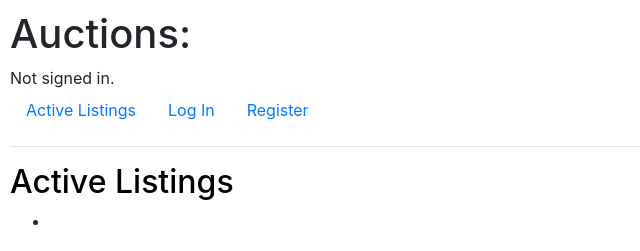
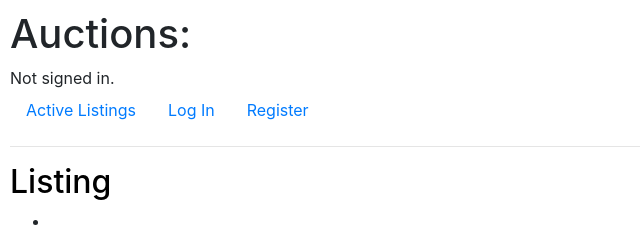
Before and after one commit to Marwanishere/commerce, a Django app: template auctions/templates/auctions/listing.html in a window 1280 px wide. Shown: the top 251 px of the page, without its empty margins (0-640 px from the left). Run offline with Django 3.2, Linux system fonts and the light colour scheme; the template is opened without the code that fills it, so the values that code supplies are empty; parts of the project's set-up code (start-up, migrations or seed data) failed here and were passed over; some libraries are stand-ins or nearby versions.

Commit message:
every listing has been turned into a new unique url extension, they have a proble loading up however

```diff
--- a/auctions/templates/auctions/listing.html
+++ b/auctions/templates/auctions/listing.html
@@ -1,7 +1,7 @@
 {% extends "auctions/layout.html" %}
 
 {% block body %}
-    <h2>Active Listings</h2>
+    <h2>Listing</h2>
 	<ul>
         <li><h2>{{ listing.title }}</h2>
         <img src="{{ listing.image.url }}" style="max-width: 300px; max-height: 300px;">
--- a/auctions/urls.py
+++ b/auctions/urls.py
@@ -10,5 +10,5 @@ urlpatterns = [
     path("new_listing", views.new_listing_view, name="new_listing"),
     path("logout", views.logout_view, name="logout"),
     path("register", views.register, name="register"),
-    path("listing", views.current_price,name = "listing")
+    path("listing/<int:listing_id>", views.current_price, name="listing")
 ] + static(settings.MEDIA_URL, document_root=settings.MEDIA_ROOT)
--- a/auctions/views.py
+++ b/auctions/views.py
@@ -90,9 +90,11 @@ def new_listing_view(request):
     #return render(request, "auctions/new_listing.html")
 
 #following function was made with the help of cs50 chatbot
-def current_price(auction_listing):
+def current_price(request, listing_id):
+    auction_listing = (AuctionListing, id=listing_id)
     highest_bid = Bid.objects.filter(auction_listing=auction_listing).order_by('-bid_amount').first()
     if highest_bid is None:
         return auction_listing.initial_bid
     else:
         return highest_bid.bid_amount
+    return render(request, 'listing.html', {'auction_listing': auction_listing})
```
